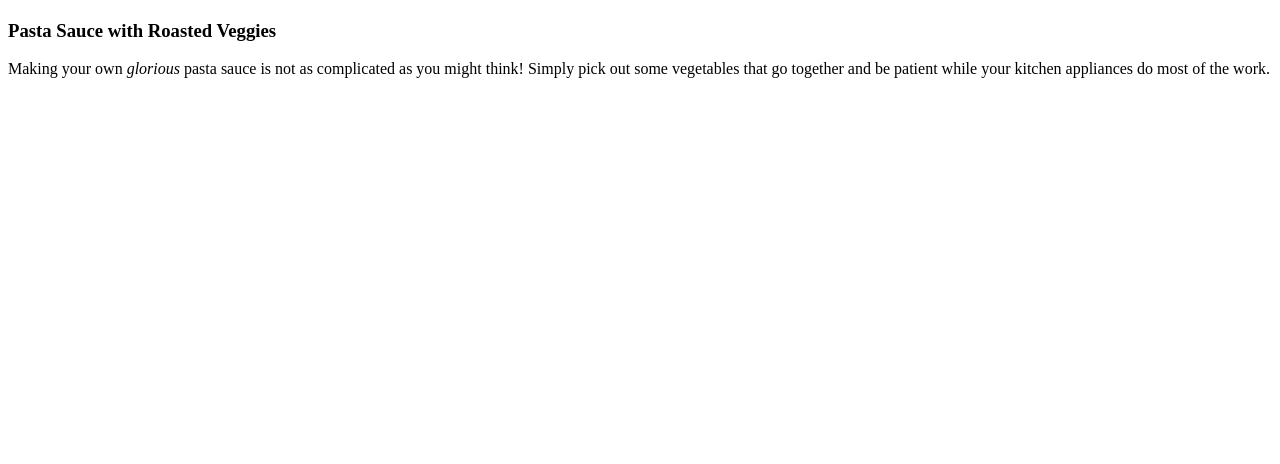
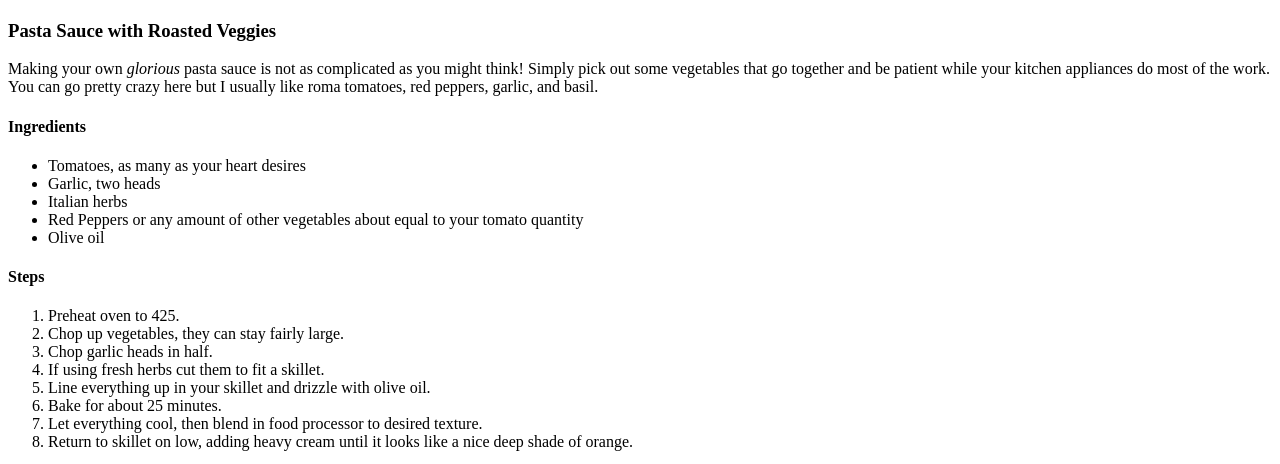
Before and after one commit to SebulaET/odin-recipes, a plain HTML site: page recipes/sauce.html in a window 1280 px wide. Shown: the part 483-947 px from the top of the page. Before the commit the page ends 800 px from the top, so only its background shows below. Drawn offline with Linux system fonts and the light colour scheme; grey boxes are pictures that could not be loaded.

Commit message:
Fill in content for Sauce page

```diff
--- a/recipes/sauce.html
+++ b/recipes/sauce.html
@@ -7,12 +7,33 @@
 
     <body>
         <h1>Roasted Tomato Garlic Pasta Sauce</h1>
-        <img src="../img/sauce.jpg" alt="Picture of some roasted vegetables and herbs in a skillet." width="500" height="400">
+            <img src="../img/sauce.jpg" alt="Picture of some roasted vegetables and herbs in a skillet." width="500" height="400">
 
         <h3>Pasta Sauce with Roasted Veggies</h3>
             <p>Making your own <em>glorious</em> pasta sauce is not as complicated as you might think!
                Simply pick out some vegetables that go together and be patient while your kitchen appliances
-               do most of the work.</p>
+               do most of the work. You can go pretty crazy here but I usually like roma tomatoes, red peppers, garlic, and basil.</p>
 
+        <h4>Ingredients</h4>
+            <ul>
+                <li>Tomatoes, as many as your heart desires</li>
+                <li>Garlic, two heads</li>
+                <li>Italian herbs</li>
+                <li>Red Peppers or any amount of other vegetables about equal to your tomato quantity</li>
+                <li>Olive oil</li>
+            </ul>
+
+        <h4>Steps</h4>
+            <ol>
+                <li>Preheat oven to 425.</li>
+                <li>Chop up vegetables, they can stay fairly large.</li>
+                <li>Chop garlic heads in half.</li>
+                <li>If using fresh herbs cut them to fit a skillet.</li>
+                <li>Line everything up in your skillet and drizzle with olive oil.</li>
+                <li>Bake for about 25 minutes.</li>
+                <li>Let everything cool, then blend in food processor to desired texture.</li>
+                <li>Return to skillet on low, adding heavy cream until it looks like a nice deep shade of orange.</li>
+            </ol>
+            <img src="../img/top-down-sauce.jpg" alt="Top down view of roasted vegetables" width="400" height="300">
     </body>
 </html>
```
